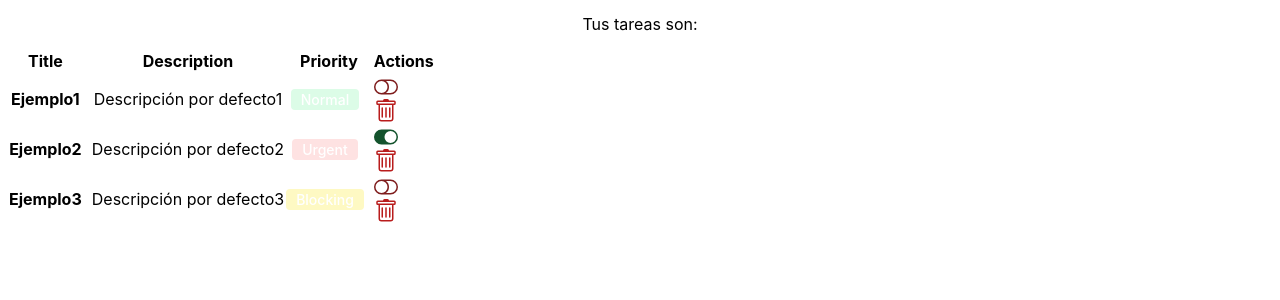
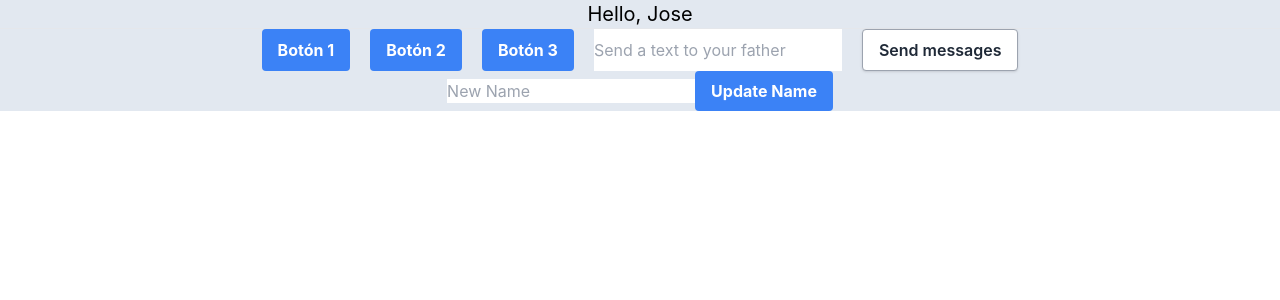
Before and after one commit to ingjose95/ob-curso-react, a React (Create React App) app in the folder 03-proyecto/proyecto-final/: page / in a window 1280 px wide. Shown: the top 300 px of the page. Built offline with nearby package versions, Linux system fonts and the light colour scheme.

Commit message:
Manejo de eventos

```diff
--- a/03-proyecto/proyecto-final/src/App.js
+++ b/03-proyecto/proyecto-final/src/App.js
@@ -1,13 +1,15 @@
 // import logo from './logo.svg';
 import './App.css';
-import TaskListComponent from './components/container/task_list';
+import Father from './components/container/father';
+// import TaskListComponent from './components/container/task_list';
 // import GreetingStyled from './components/pure/greetingStyled';
 
 function App() {
   return (
     <div className="App">
       {/* <GreetingStyled name='José'></GreetingStyled> */}
-      <TaskListComponent></TaskListComponent>
+      {/* <TaskListComponent></TaskListComponent> */}
+      <Father></Father>
     </div>
   );
 }
--- /dev/null
+++ b/03-proyecto/proyecto-final/src/components/container/father.jsx
@@ -0,0 +1,30 @@
+import React, { useState } from 'react';
+import Child from '../pure/child';
+
+const Father = () => {
+
+    const [name, setName] = useState('Jose');
+
+    function showMessages(text) {
+        //El console.log es opcional, solo quería ver cómo sería
+        console.log(`Messages received: ${text}`);
+        alert(`Messages received: ${text} `)
+
+    }
+
+
+    function updateName (newName) {
+        setName(newName)
+
+
+    }
+
+
+    return (
+        <div className='bg-slate-500'>
+            <Child name={name} send={showMessages} update={updateName} ></Child>
+        </div>
+    );
+}
+
+export default Father;
--- /dev/null
+++ b/03-proyecto/proyecto-final/src/components/pure/child.jsx
@@ -0,0 +1,52 @@
+import React, { useRef } from 'react';
+
+const Child = ( { name, send, update } ) => {
+
+    const messageRef = useRef('');
+    const nameRef = useRef('');
+
+
+    function pressButton() {
+        const text = messageRef.current.value;
+        alert(`Default text: ${text}`)
+    }
+
+    function pressButtonParams(text) {
+        alert(`Text: ${text}`)
+    }
+
+    function submitName(e) {
+        e.preventDefault();
+        update(nameRef.current.value)
+
+    }
+
+    return (
+        <div className='bg-slate-200'>
+            <p className='text-xl border-b' onMouseOver={ () => console.log('On Mouse Over')}>Hello, {name}</p>
+            <div className='flex gap-x-5 place-content-center'>
+                <button className='bg-blue-500 hover:bg-blue-700 text-white font-bold py-2 px-4 rounded' onClick={ () => console.log('Botón 1 pulsado!') }>Botón 1</button>
+                <button className='bg-blue-500 hover:bg-blue-700 text-white font-bold py-2 px-4 rounded' onClick={pressButton} >Botón 2</button>
+                <button className='bg-blue-500 hover:bg-blue-700 text-white font-bold py-2 px-4 rounded' onClick={ () => pressButtonParams('Hello, world!')}>Botón 3</button>
+                <input
+                    placeholder='Send a text to your father'
+                    onFocus={() => console.log('Input Focused')} onChange={(e) => console.log(`Input changed:`, e.target.value)}
+                    onCopy={(c) => console.log(`Copied text from Input:`, c.target.value )}
+                    ref={messageRef}>
+                </input>
+                <button className='bg-white hover:bg-gray-100 text-gray-800 font-semibold py-2 px-4 border border-gray-400 rounded shadow' onClick={ ()=> send(messageRef.current.value)}>Send messages</button>
+            </div>
+            <div>
+                <form onSubmit={submitName}>
+                    <input
+                        placeholder='New Name'
+                        ref={nameRef}>
+                    </input>
+                    <button className='bg-blue-500 hover:bg-blue-700 text-white font-bold py-2 px-4 rounded' type='submit'>Update Name</button>
+                </form>
+            </div>
+        </div>
+    );
+}
+
+export default Child;
```
